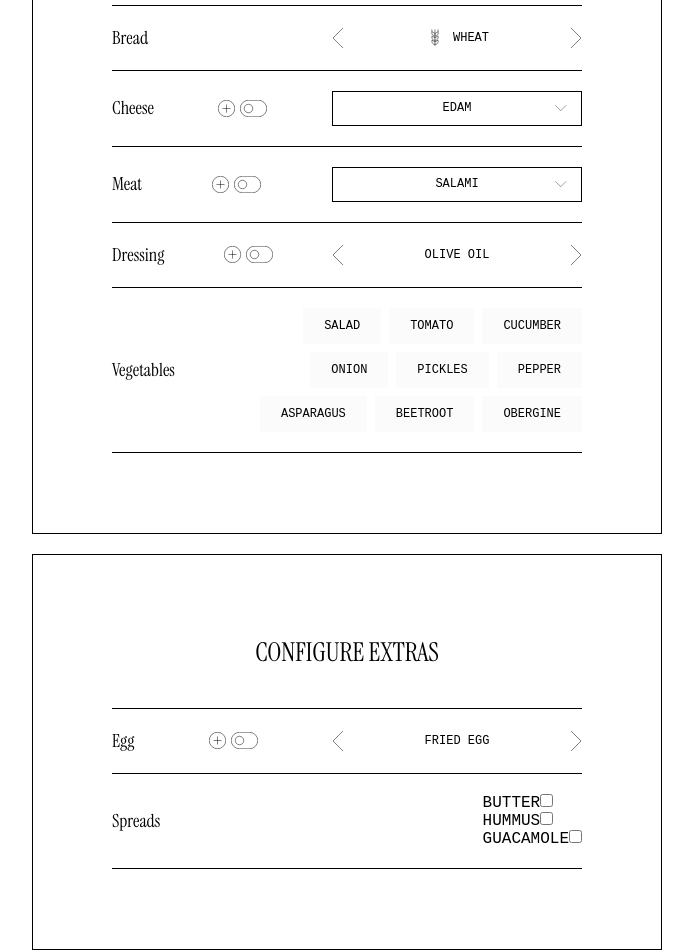
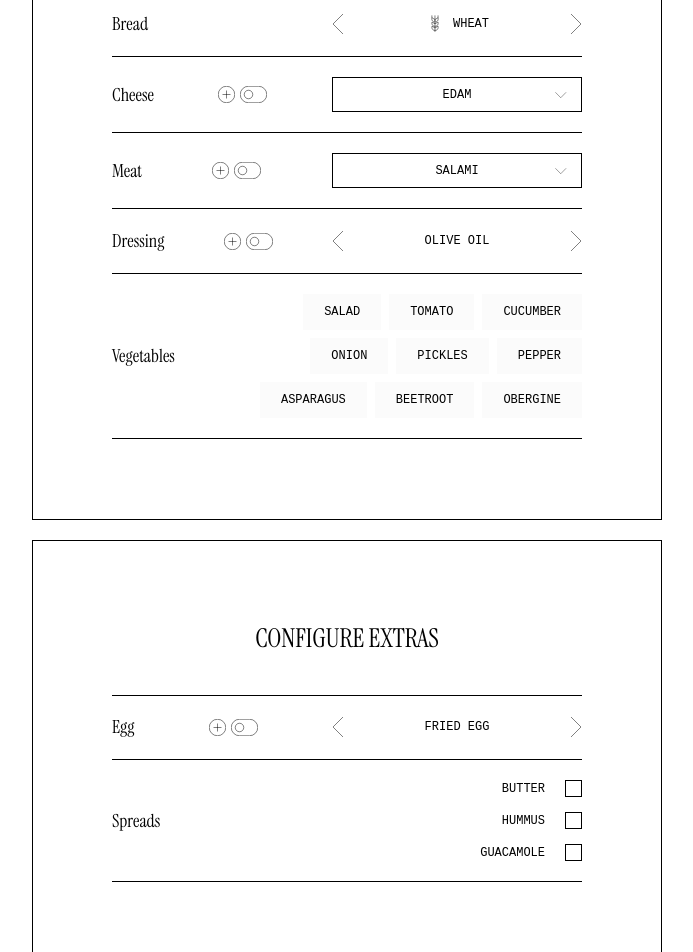
Before and after one commit to CharlesSquirel/panini-creator, a React (Vite) app: page / in a window 1280 px wide. Shown: the top 952 px of the page, without its empty margins (293-986 px from the left). Built offline with nearby package versions, Linux system fonts and the light colour scheme; a web font is replaced by a local one.

Commit message:
feat: checkbox ui continuation

```diff
--- a/src/components/CheckboxInput/CheckboxInput.module.scss
+++ b/src/components/CheckboxInput/CheckboxInput.module.scss
@@ -0,0 +1,6 @@
+.checkboxContainer {
+  display: flex;
+  flex-direction: column;
+  align-items: flex-end;
+  gap: 15px;
+}
--- a/src/components/ui/Checkbox/Checkbox.module.scss
+++ b/src/components/ui/Checkbox/Checkbox.module.scss
@@ -0,0 +1,30 @@
+.container {
+  display: flex;
+  align-items: center;
+  gap: 20px;
+}
+
+.label {
+  font-size: 12px;
+}
+
+.checkbox {
+  position: relative;
+  width: 17px;
+  height: 17px;
+  border-radius: 0;
+  border: 0.5px solid var(--black);
+  appearance: none;
+  -webkit-appearance: none;
+
+  &:checked::after {
+    content: "";
+    position: absolute;
+    top: 50%;
+    left: 50%;
+    transform: translate(-50%, -50%);
+    width: 7px;
+    height: 7px;
+    background-color: var(--black);
+  }
+}
```
